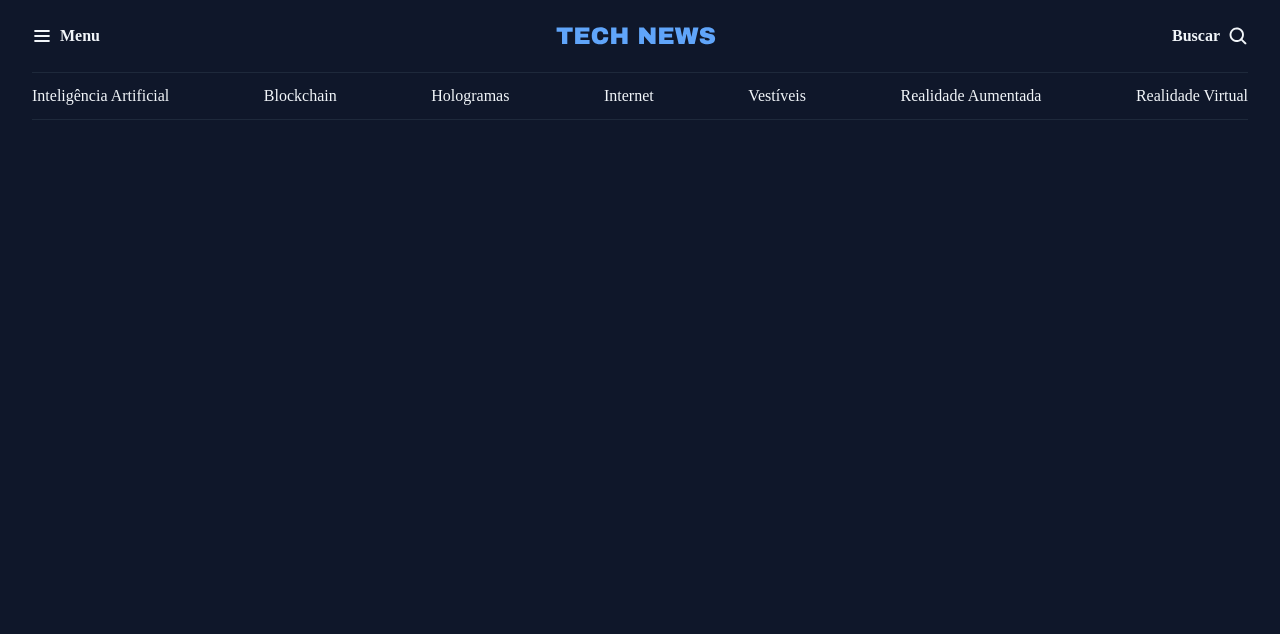
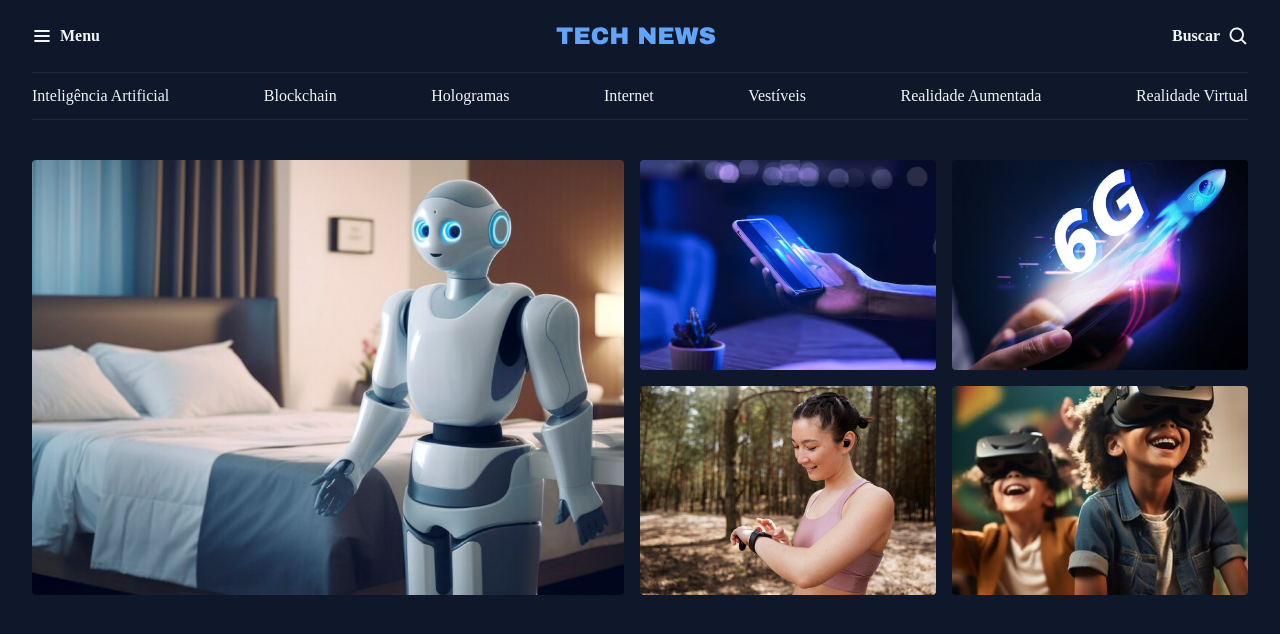
Before and after one commit to RafaDalmagro/projeto-03-noticias, a plain HTML site: page index.html in a window 1280 px wide. Drawn offline with Linux system fonts and the light colour scheme.

Commit message:
Estruturando section destaques

```diff
--- a/index.html
+++ b/index.html
@@ -41,6 +41,30 @@
             <a href="#">Realidade  Virtual</a>
         </nav>
     </header>
+
+    <main class="grid container">
+        <section id="featured" class="grid grid-flow-col gap-16">
+            <div>
+                <img src="assets/images/Image 01.png" alt="">
+            </div>
+
+            <div class="grid grid-cols-2 gap-16">
+                <div>
+                    <img src="assets/images/Image 02.png" alt="">
+                </div>
+                <div>
+                    <img src="assets/images/Image 03.png" alt="">
+                </div>
+                <div>
+                    <img src="assets/images/Image 04.png" alt="">
+                </div>
+                <div>
+                    <img src="assets/images/Image 05.png" alt="">
+                </div>
+            </div>
+        </section>
+
+    </main>
 </body>
 
 </html>
--- a/styles/global.css
+++ b/styles/global.css
@@ -41,19 +41,16 @@ h3 {
     font: inherit;
 }
 
-.container{
+.container {
     max-width: 1280px;
     padding-inline: 32px;
     margin-inline: auto;
 }
 
-
-/* Classe utilitaria */
-
-.grid{
-    display: grid;
+img {
+    max-width: 100%;
 }
 
-.grid-flow-col{
-    grid-auto-flow: column;
+main {
+    margin-top: 40px;
 }
--- a/styles/index.css
+++ b/styles/index.css
@@ -1,2 +1,4 @@
 @import url(global.css);
+@import url(utility.css);
 @import url(header.css);
+@import url(sections.css);
--- /dev/null
+++ b/styles/sections.css
@@ -0,0 +1,7 @@
+#featured {
+    img {
+        height: 100%;
+        object-fit: cover;
+        border-radius: 4px;
+    }
+}
--- /dev/null
+++ b/styles/utility.css
@@ -0,0 +1,17 @@
+/* Classe utilitaria */
+
+.grid{
+    display: grid;
+}
+
+.grid-flow-col{
+    grid-auto-flow: column;
+}
+
+.grid-cols-2{
+    grid-template-columns: 1fr 1fr;
+}
+
+.gap-16{
+    gap: 16px
+}
```
